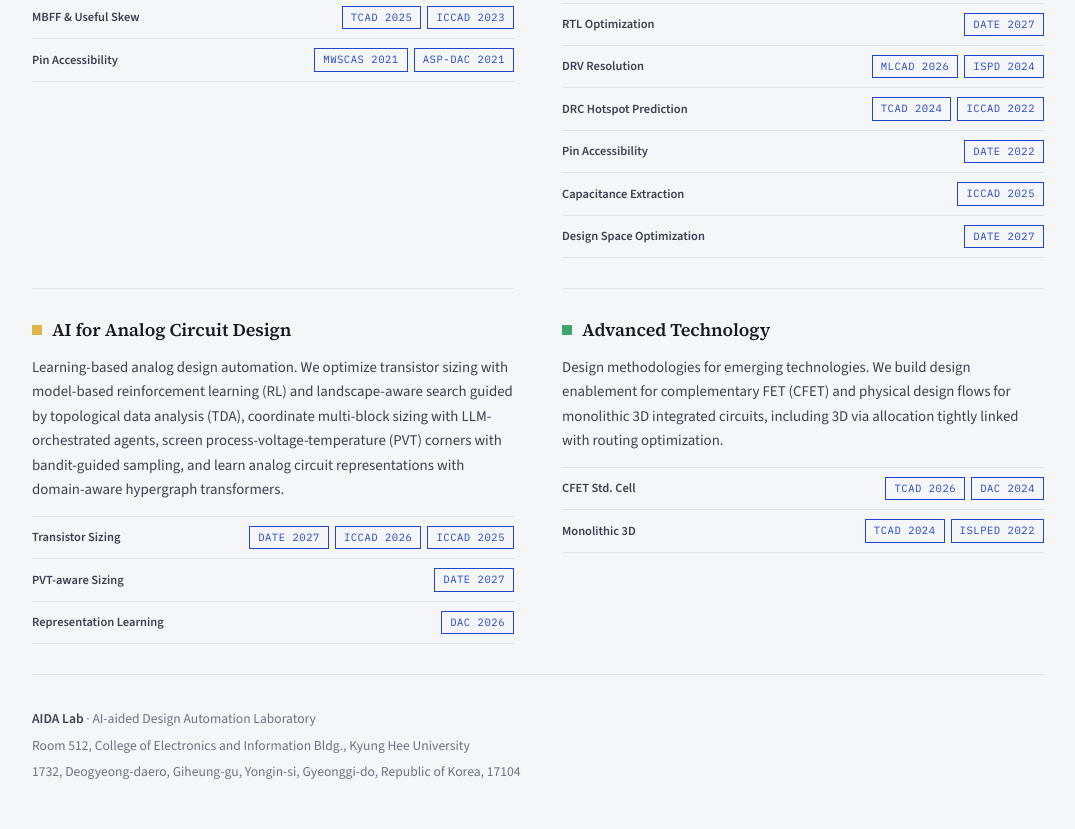
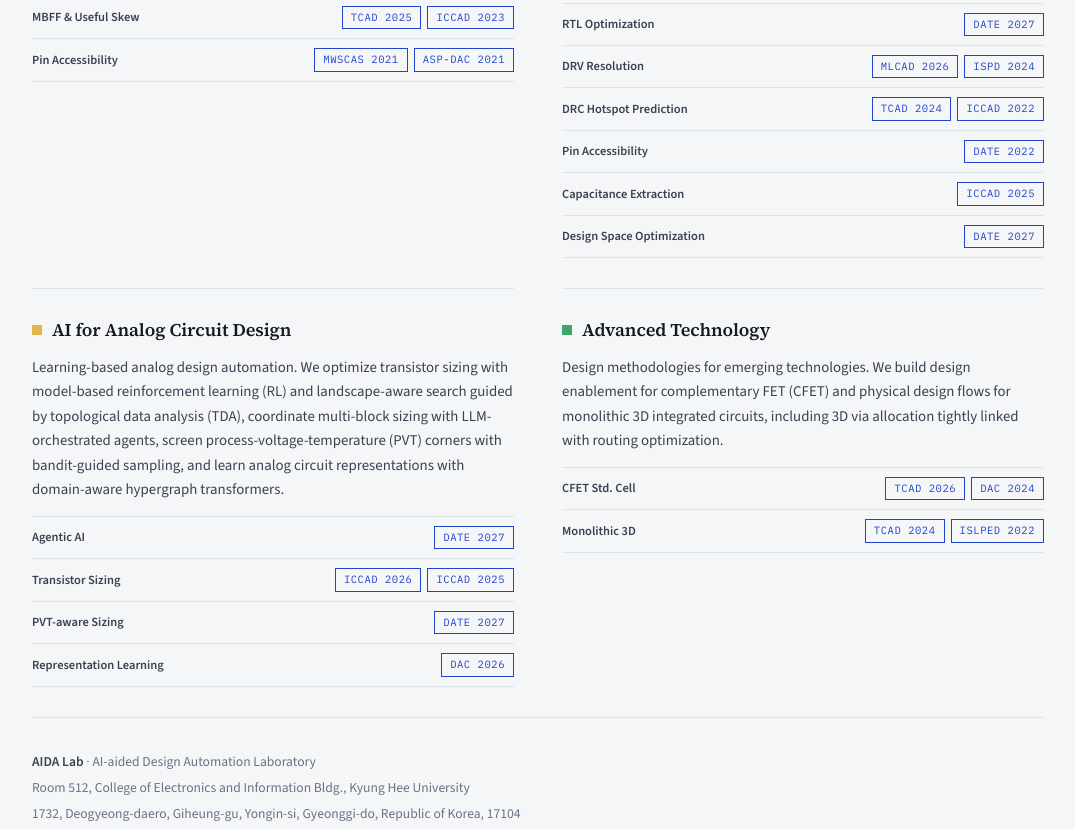
Before and after one commit to khu-eda/khu-eda.github.io, a plain HTML site: page research.html in a window 1280 px wide. Shown: the part 685-1514 px from the top of the page, without its empty margins (102-1177 px from the left). Before the commit the page ends 1471 px from the top, so only its background shows below. Drawn offline with nearby package versions, Linux system fonts and the light colour scheme.

Commit message:
Update site: agentic AI topic in analog area

```diff
--- a/research.html
+++ b/research.html
@@ -126,8 +126,12 @@
          and learn analog circuit representations with domain-aware hypergraph transformers.</p>
       <div class="topics">
         <div class="topic">
+          <p class="tname">Agentic AI</p>
+          <p class="tpubs"><a href="publications.html#pub-anaagents">DATE 2027</a></p>
+        </div>
+        <div class="topic">
           <p class="tname">Transistor Sizing</p>
-          <p class="tpubs"><a href="publications.html#pub-anaagents">DATE 2027</a> <a href="publications.html#pub-atlas">ICCAD 2026</a> <a href="publications.html#pub-m3">ICCAD 2025</a></p>
+          <p class="tpubs"><a href="publications.html#pub-atlas">ICCAD 2026</a> <a href="publications.html#pub-m3">ICCAD 2025</a></p>
         </div>
         <div class="topic">
           <p class="tname">PVT-aware Sizing</p>
```
Also changed, not shown: index.html (+1 -1 lines).
